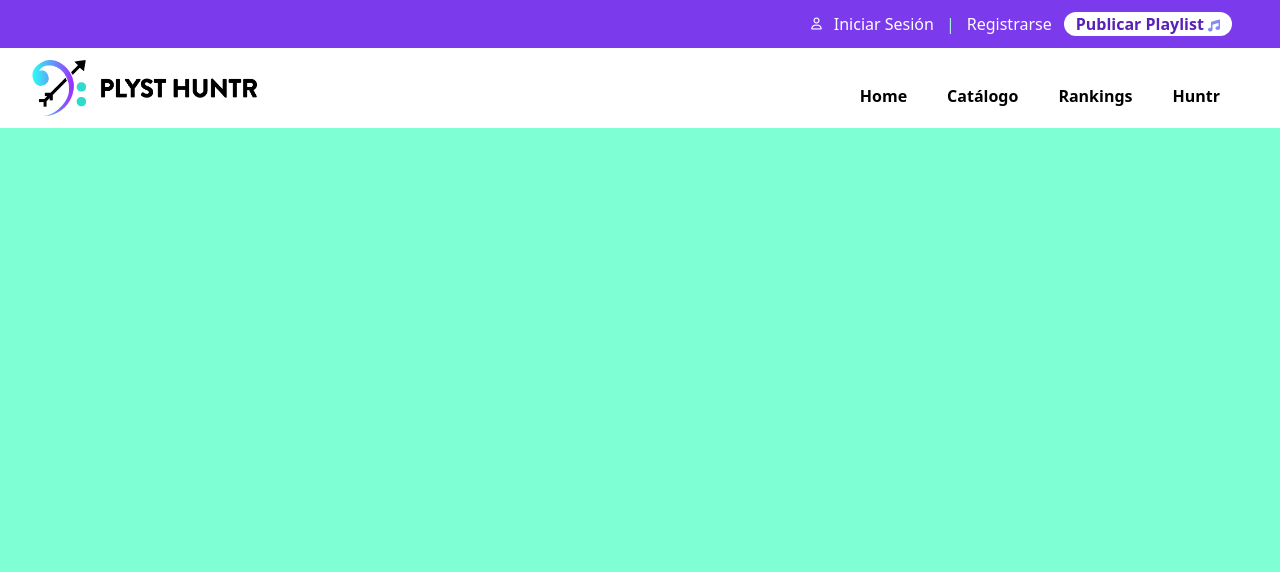
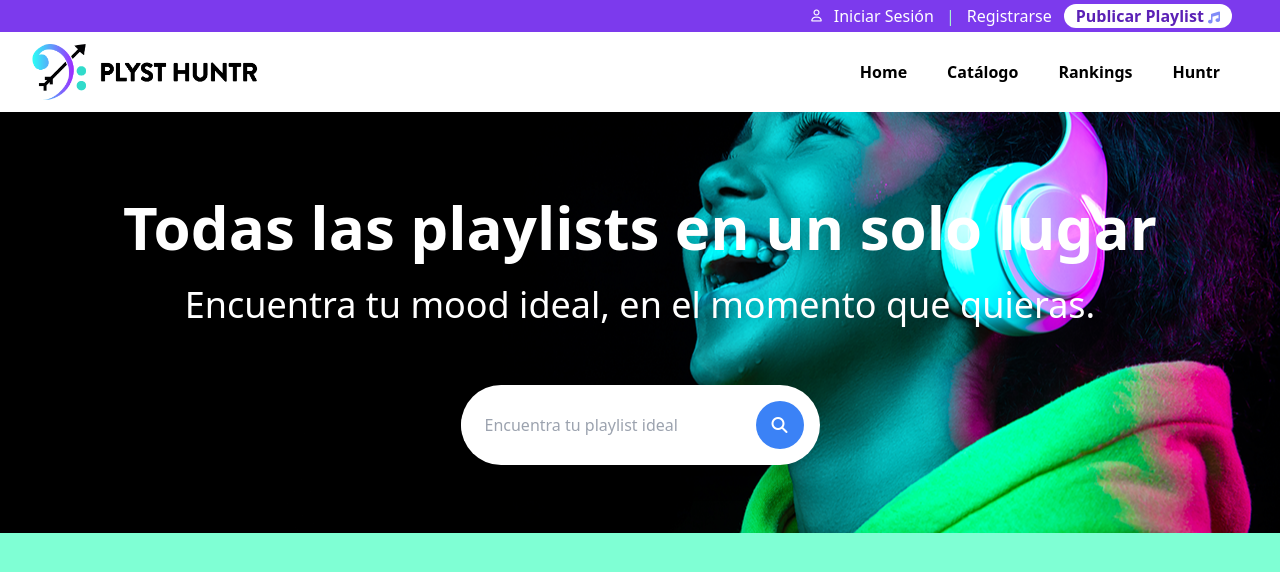
Before and after one commit to Pankoala/playlister, a website: page index.html in a window 1280 px wide. Drawn offline with nearby package versions, Linux system fonts and the light colour scheme.

Commit message:
Sección hero con search bar agregada

```diff
--- a/assets/css/main.css
+++ b/assets/css/main.css
@@ -2,3 +2,9 @@ body{
     background-color: aquamarine;
     height: 100vh;
 }
+#home-hero{
+    background-color: #000000;
+    background-image: url("../../assets/img/hero-bg.png");
+    background-position: right;
+    background-repeat: no-repeat;
+}
--- a/index.html
+++ b/index.html
@@ -11,7 +11,7 @@
 </head>
 <body>
     <nav class="w-full fixed">
-        <section id="toolbar" class="h-9 bg-purple-600 flex flex-row items-center justify-center md:justify-end text-green-200 md:pr-12 md:py-6">
+        <section id="toolbar" class="h-9 bg-purple-600 flex flex-row items-center justify-center md:justify-end text-green-200 md:h-8 md:pr-12">
             <i class="far fa-user text-xs text-white"></i><a href="#" class="text-white font-medium px-3">Iniciar Sesión</a>  |
             <a href="#" class="text-white font-medium px-3">Registrarse</a>
             <a href="#" class="bg-white text-purple-800 font-semibold rounded-full px-3">Publicar Playlist <i class="fas fa-music text-xs text-indigo-400"></i></a>
@@ -20,15 +20,36 @@
         <div id="menu-bar" class="h-32 bg-white flex flex-col justify-center items-center md:h-20 md:flex-row md:justify-between md:px-7">
              <a href="#"><img src="assets/img/ph-logo-hor.png" alt="Plyst Huntr Logo Desk" class="h-16"></a>
 
-             <div id="links" class="flex flex-row items-center justify-center pr-8 pt-4">
+             <div id="links" class="flex flex-row items-center justify-center pr-8 pt-4 md:pt-0">
                 <a href="#" class="font-semibold pl-10">Home</a>
                 <a href="#" class="font-semibold pl-10">Catálogo</a>
                 <a href="#" class="font-semibold pl-10">Rankings</a>
                 <a href="#" class="font-semibold pl-10">Huntr</a>
             </div>
         </div>
+    </nav>
 
-    </nav>
+    <section id="home-hero" class="w-full h-4/6 pt-40 flex flex-col items-center justify-center gap-y-7">
+        <h1 class="text-white text-center font-bold text-6xl drop-shadow-2xl">Todas las playlists en un solo lugar</h1>
+        <p class="text-white text-center font-light text-4xl">Encuentra tu mood ideal, en el momento que quieras.</p>
+
+        <div id="search-bar" class="p-8">
+            <div class="bg-white flex items-center rounded-full shadow-xl">
+              <input class="rounded-l-full w-full py-4 px-6 text-gray-700 focus:outline-none" id="search" type="text" placeholder="Encuentra tu playlist ideal">
+
+              <div class="p-4">
+                <button class="bg-blue-500 text-white rounded-full p-2 hover:bg-blue-400 focus:outline-none w-12 h-12 flex items-center justify-center">
+                    <i class="fas fa-search"></i>
+                </button>
+                </div>
+              </div>
+            </div>
+          </div>
+
+
+    </section>
+
+
 
 </body>
 </html>
```
Also changed, not shown: assets/img/hero-bg.png (added).
